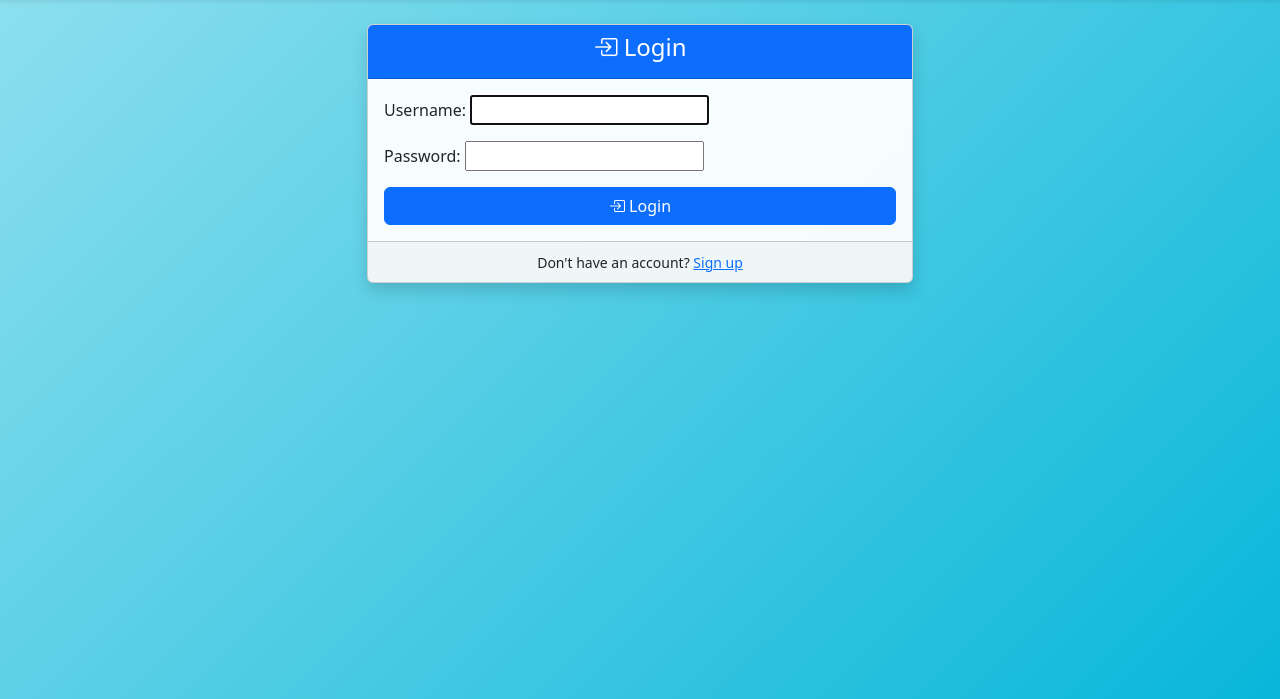
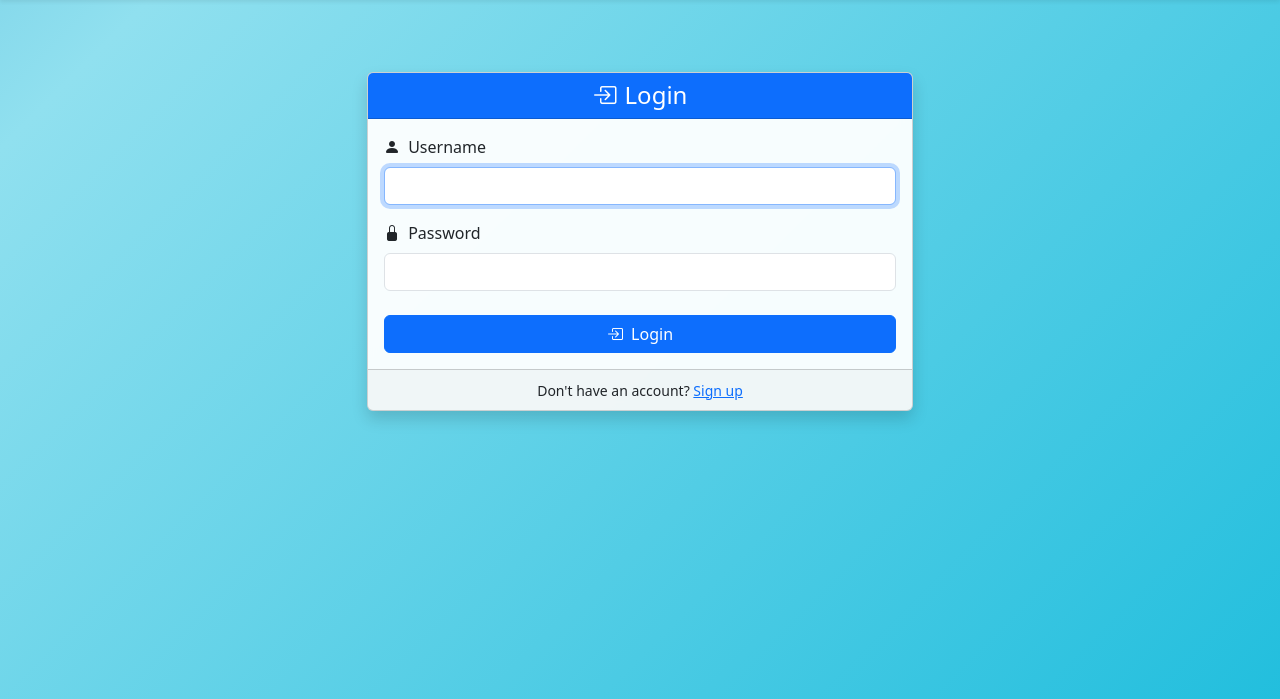
Before and after one commit to x18198988/health-monitor-app, a Django app: page /accounts/login/ in a window 1280 px wide. Shown: the part 56-755 px from the top of the page. Run offline with Django 5.2, Linux system fonts and the light colour scheme.

Commit message:
updated UI of templates

```diff
--- a/tracker/templates/registration/login.html
+++ b/tracker/templates/registration/login.html
@@ -1,18 +1,42 @@
 {% extends "base_generic.html" %}
+{% load form_tags %}  {# required for using add_class if you use a custom template filter #}
+
 {% block content %}
-  <div class="row justify-content-center">
+<div class="row justify-content-center py-5">
   <div class="col-md-6">
-      <div class="card shadow">
+    <div class="card shadow animate__animated animate__fadeIn">
       <div class="card-header bg-primary text-white text-center">
-          <h4><i class="bi bi-box-arrow-in-right"></i> Login</h4>
+        <h4 class="mb-0"><i class="bi bi-box-arrow-in-right me-2"></i>Login</h4>
       </div>
+
       <div class="card-body">
-          <form method="post">
+        <form method="post" novalidate>
           {% csrf_token %}
-            {{ form.as_p }}
-            <button type="submit" class="btn btn-primary w-100"><i class="bi bi-box-arrow-in-right"></i> Login</button>
+
+          <!-- Username Field -->
+          <div class="mb-3">
+            <label for="id_username" class="form-label"><i class="bi bi-person-fill me-1"></i> Username</label>
+            {{ form.username|add_class:"form-control" }}
+            {% if form.username.errors %}
+              <div class="text-danger small">{{ form.username.errors.0 }}</div>
+            {% endif %}
+          </div>
+
+          <!-- Password Field -->
+          <div class="mb-4">
+            <label for="id_password" class="form-label"><i class="bi bi-lock-fill me-1"></i> Password</label>
+            {{ form.password|add_class:"form-control" }}
+            {% if form.password.errors %}
+              <div class="text-danger small">{{ form.password.errors.0 }}</div>
+            {% endif %}
+          </div>
+
+          <button type="submit" class="btn btn-primary w-100">
+            <i class="bi bi-box-arrow-in-right me-1"></i> Login
+          </button>
         </form>
       </div>
+
       <div class="card-footer text-center">
         <small>Don't have an account? <a href="{% url 'signup' %}">Sign up</a></small>
       </div>
```
Lines whose indentation alone changed are shown as unchanged.
